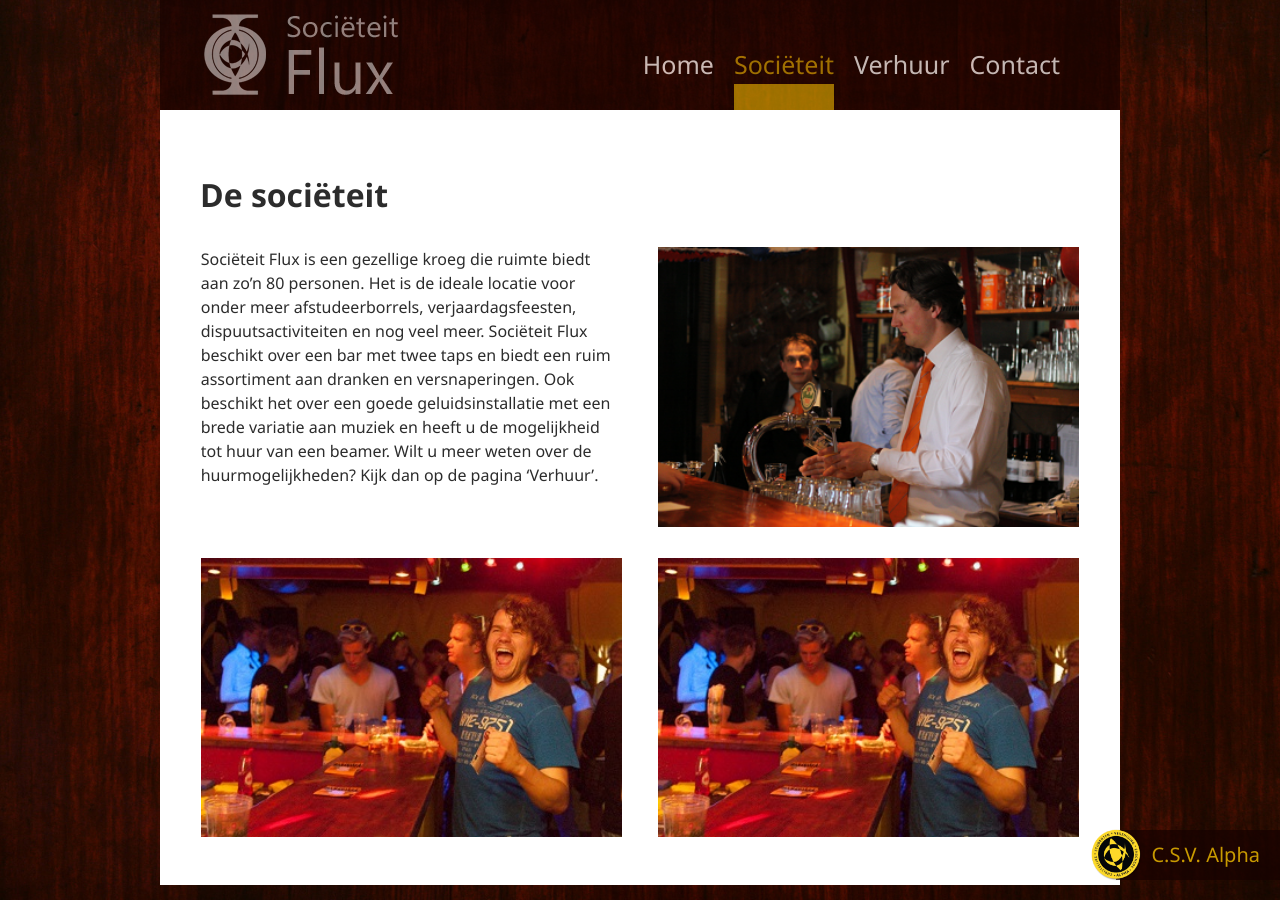
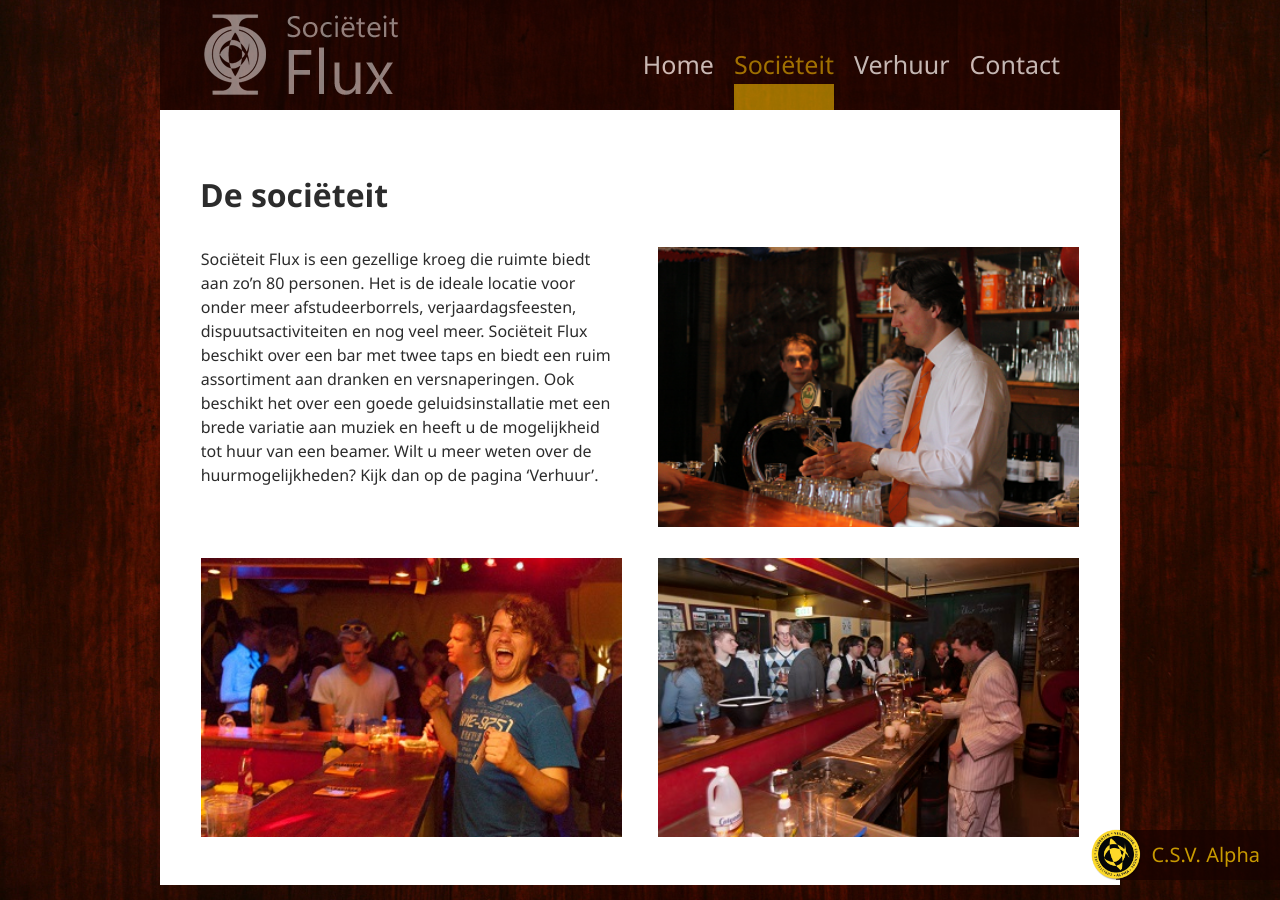
Before and after one commit to csvalpha/societeitflux.nl, a Jekyll site: the page built from societeit.md, in a window 1280 px wide. Built offline with Jekyll 4.4.1, drawn with Linux system fonts in a browser that asks for light colours.

Commit message:
Fix photo

```diff
--- a/societeit.md
+++ b/societeit.md
@@ -19,5 +19,5 @@ Wilt u meer weten over de huurmogelijkheden? Kijk dan op de pagina 'Verhuur'.
 
 <div class="row">
 ![Sociëteit Flux](/img/foto_societeit_2.jpg){: .col-6}
-![Sociëteit Flux](/img/foto_societeit_2.jpg){: .col-6}
+![Sociëteit Flux](/img/foto_societeit_3.jpg){: .col-6}
 </div>
```
